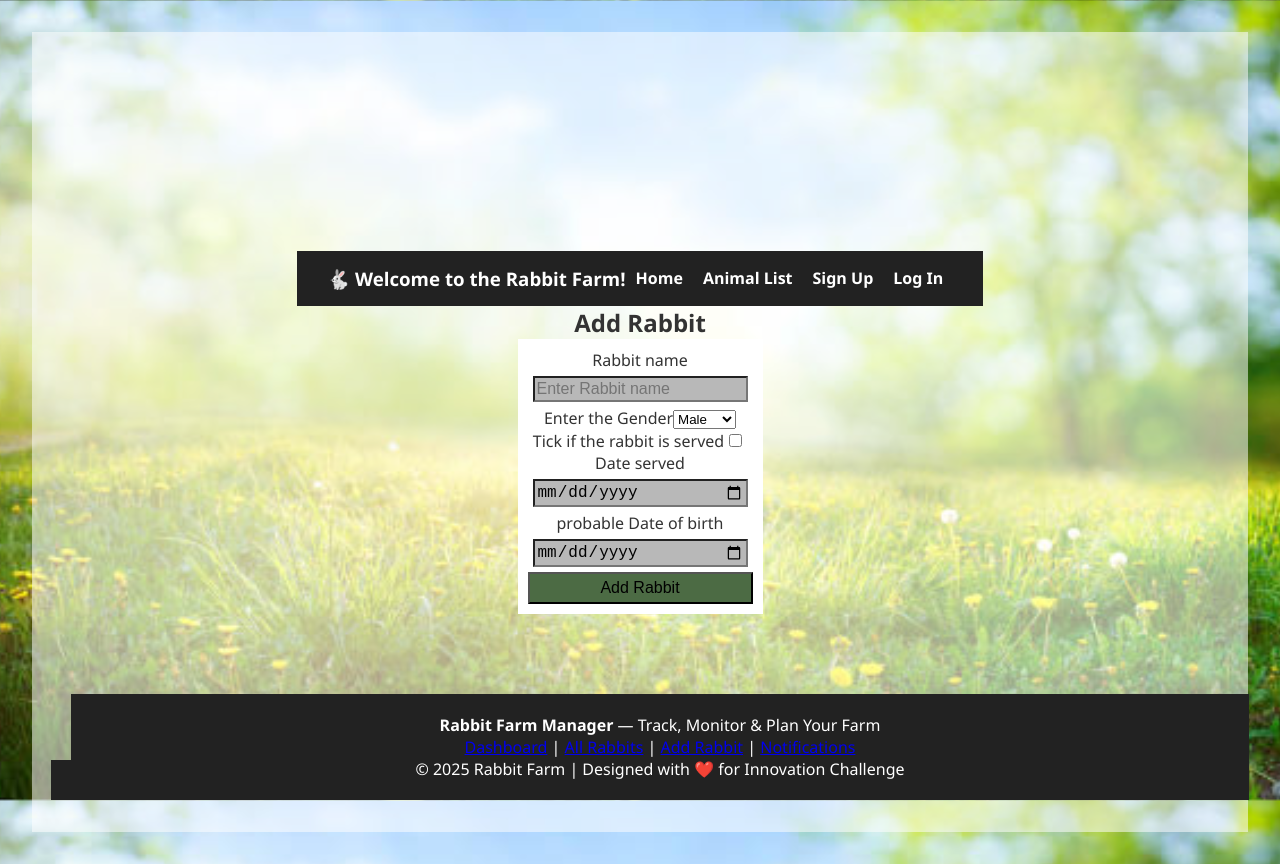
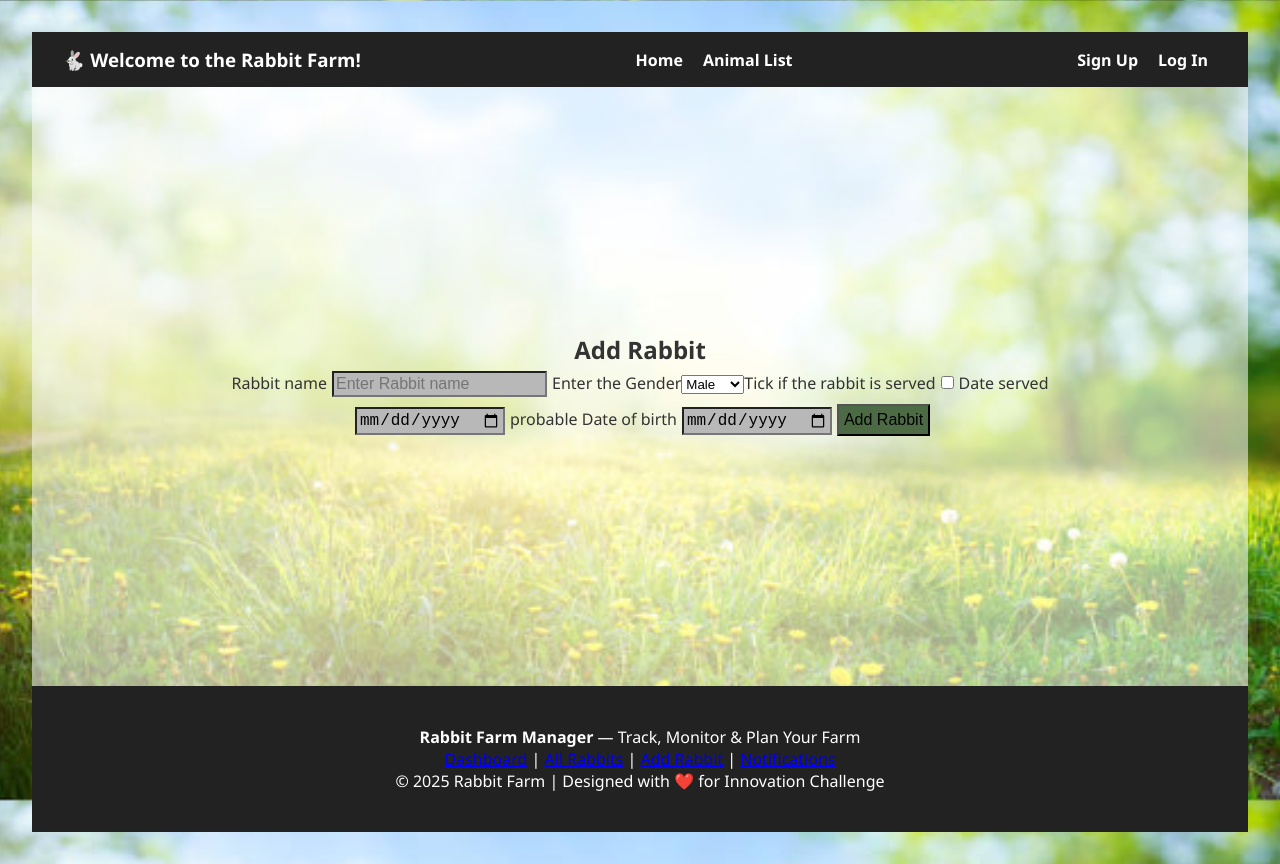
Before and after one commit to FrancisKarani14/Rabbit-farm-App, a React (Vite) app: page /rabbitform in a window 1280 px wide. Built offline with nearby package versions, Linux system fonts and the light colour scheme.

Commit message:
positions the footer and the navbar at the top and bottom

```diff
--- a/src/index.css
+++ b/src/index.css
@@ -5,10 +5,12 @@ body {
   font-family: 'Segoe UI', Tahoma, Geneva, Verdana, sans-serif;
   color: #333;
   text-align: center;
-  background:
-              url('../src/assets/images/background.jpg') no-repeat center center fixed;
+  background:url('../src/assets/images/background.jpg') no-repeat center center fixed;
   background-size: cover;
-}
+  /* display: flex;
+  flex-direction: column;
+  align-items: center;
+} */
 
 .navbar {
   background-color: #222;
@@ -260,34 +262,7 @@ body {
   padding: 0%;
   box-sizing: border-box;
 }
-.formPage{
-  height: 100vh;
-  background-color: rgba(255, 255, 255, 0.534);
-  display: flex;
-  flex-direction: column;
-  justify-content: center;
-  align-items: center;
-}
-.footer{
-  position: fixed;
-  bottom: 0%;
-  width: 92vw;
 
-}
- .formDisplay{
-  display: flex;
-  flex-direction: column;
-  justify-content: center;
-  align-items: center;
- }
- .formDisplay form{
-  background-color: white;
-  display: flex;
-  flex-direction: column;
-  padding: 10px;
-  width: 100%;
-
- }
   input{
   font-size: 1rem;
   padding: 2px;
@@ -301,3 +276,29 @@ body {
   font-size: 1rem;
   padding: 5px;
  }
+ form{
+  width: 70%;
+ }
+
+}
+.formPage {
+  height: 100vh;
+  display: flex;
+  flex-direction: column;
+  background-color: rgba(255, 255, 255, 0.534);
+}
+
+.formDisplay {
+  flex: 1;
+  display: flex;
+  flex-direction: column;
+  justify-content: center;
+  align-items: center;
+}
+
+.footer {
+  background-color: #222;
+  color: white;
+  text-align: center;
+  padding: 20px;
+}
--- a/src/pages/RabbitForm.jsx
+++ b/src/pages/RabbitForm.jsx
@@ -10,7 +10,7 @@ export default function RabbitForm({formData, handleChange}) {
 
     <h1>Add Rabbit</h1>
     <form>
-        <label> Rabbit name </label>
+        <label> Rabbit name
         <input
         id=''
         type='text'
@@ -21,7 +21,7 @@ export default function RabbitForm({formData, handleChange}) {
         onChange={handleChange}
 
         />
-
+        </label>
 
         <label>Enter the Gender
 
@@ -44,7 +44,8 @@ export default function RabbitForm({formData, handleChange}) {
         onChange={handleChange}
         />
         </label>
-        <label>Date served</label>
+
+        <label>Date served
         <input
         type='date'
         name='dateServed'
@@ -52,8 +53,9 @@ export default function RabbitForm({formData, handleChange}) {
         onChange={handleChange}
 
         />
+        </label>
 
-        <label>probable Date of birth</label>
+        <label>probable Date of birth
         <input
         type='date'
         name='probableDateOfBirth'
@@ -61,6 +63,7 @@ export default function RabbitForm({formData, handleChange}) {
         value={formData.probableDateOfBirth}
 
         />
+        </label>
 
         <button type='submit'>Add Rabbit</button>
     </form>
```
